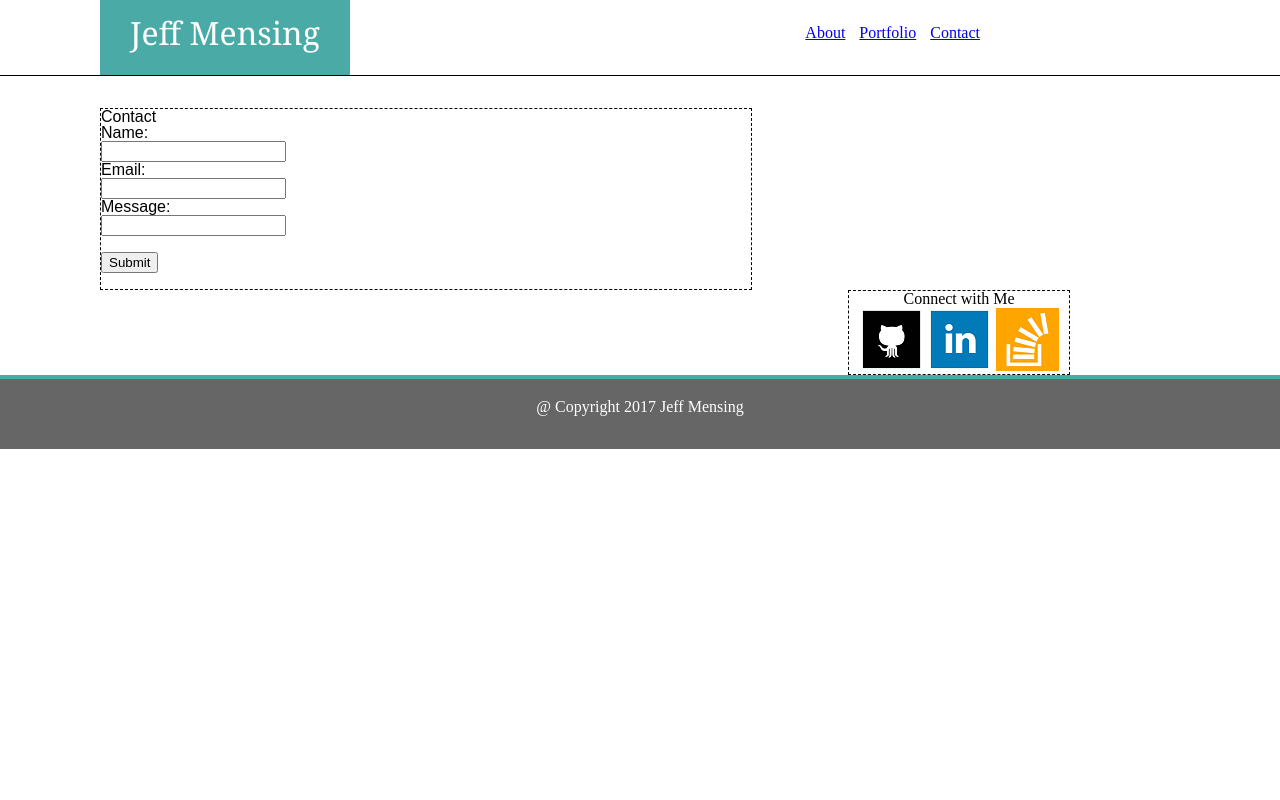
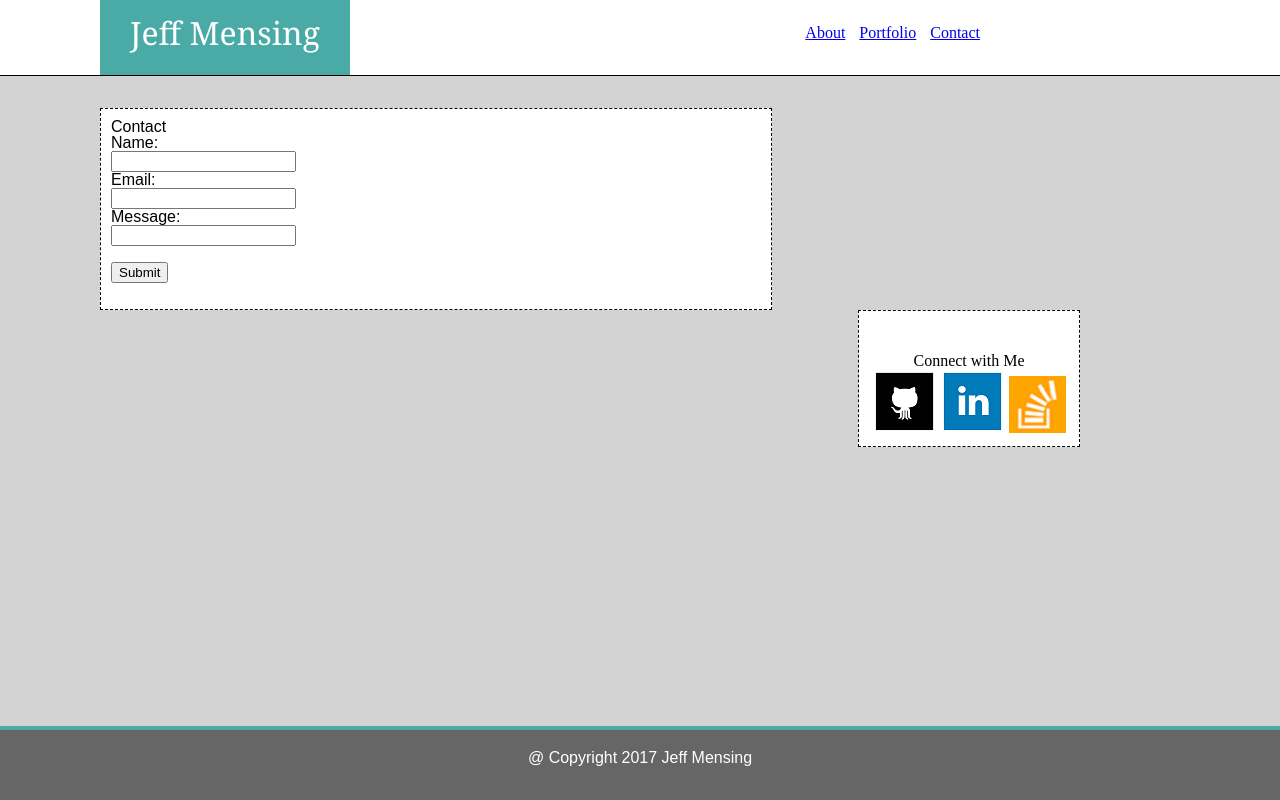
Before and after one commit to jeffmensing/Basic-Portfolio, a PHP site: page /contact.html in a window 1280 px wide. Run offline with PHP 8.4, Linux system fonts and the light colour scheme.

Commit message:
uploading changes to html and css files

```diff
--- a/assets/style.css
+++ b/assets/style.css
@@ -1,3 +1,4 @@
+html { height: 100%; }
 
 .clear	{
 		clear: both;
@@ -46,11 +47,38 @@ li 		{
 
 
 body {
-	background: "images/Light-Grey-Background.jpg";
+	background-image: url("../images/Light-Grey-Background.jpg");
+    min-height:100%;
+    position:relative;
+    padding-bottom:[footer-height];
 	}
 
+#imageDiv {
+	float: left;
+}
+
+#aboutP1 {
+	float: right;
+}
+
+#aboutp2 {
+
+}
 
 #aboutContainer {
+		padding: 10px;
+		text-align: center;
+		margin-left: 100px;
+		width: 650px;
+		background-color: #ffffff;
+		float: left;
+		margin-right: 175px;
+		font-family: 'Georgia', Times, Times New Roman, serif;
+		border: dashed 1px;
+}
+
+#contactContainer {
+		padding: 10px;
 		margin-left: 100px;
 		width: 650px;
 		background-color: #ffffff;
@@ -60,7 +88,13 @@ body {
 		border: dashed 1px;
 }
 
-#contactContainer {
+p {
+		font-family: 'Arial', 'Helvetica Neue', Helvetica, sans-serif;
+
+}
+
+#portfolioContainer {
+		padding: 10px;
 		margin-left: 100px;
 		width: 650px;
 		background-color: #ffffff;
@@ -71,13 +105,13 @@ body {
 }
 
 #Sidebar{
+		padding: 10px 0 10px 0;
 		text-align: center;
 		width: 220px;
 		float: right;
 		background-color: #ffffff;
-		margin-right: 210px;
+		margin-right: 200px;
 		border: dashed 1px;
-
 		}
 
 footer {
@@ -88,4 +122,7 @@ footer {
 		padding: 20px;
 		height: 30px;
 		border-top: solid 4px #4aaaa5;
+ 	    position: absolute;
+	    left: 0 ; right: 0; bottom: 0;
+	    height:[footer-height]
 		}
```
Also changed, not shown: contact.html (+1 -9 lines), index.html (+8 -21 lines), portfolio.html (+17 -0 lines), images/stackoverflow.png.
